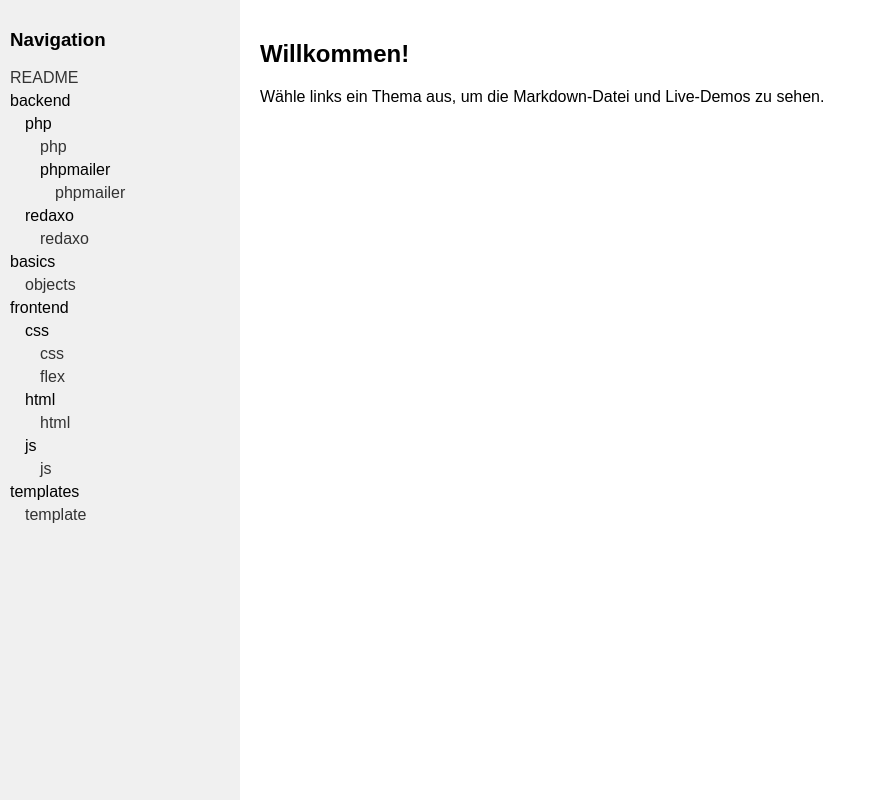
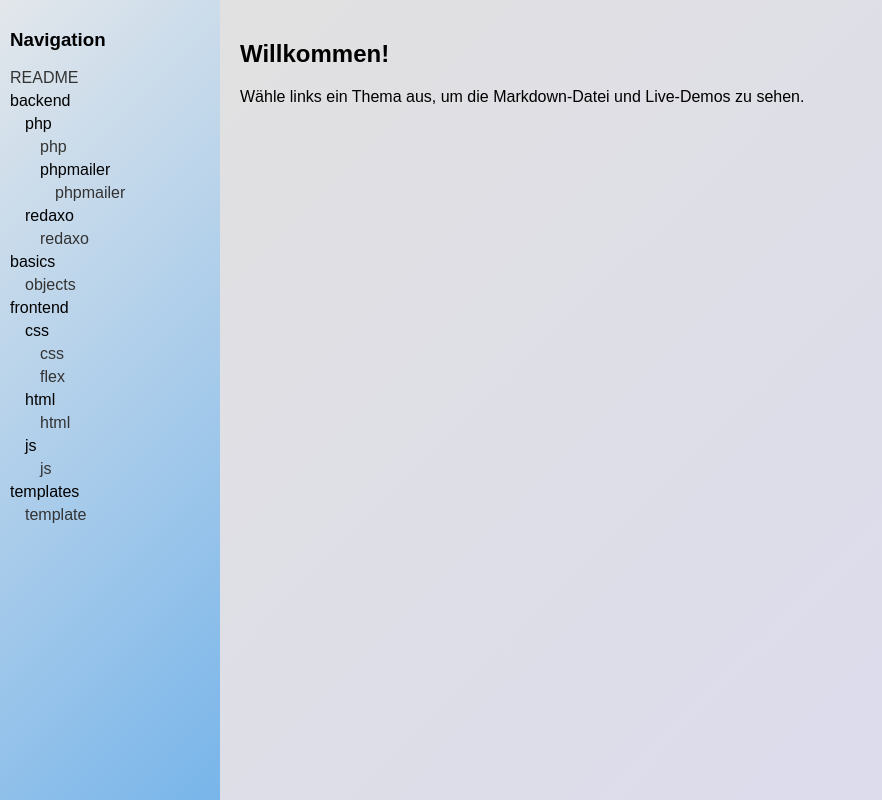
Before and after one commit to ddeeenniiss/knowledge-base, a plain HTML site: page index.html in a window 1280 px wide. Shown: the whole page, without its empty margins (0-882 px from the left). Drawn offline with nearby package versions, Linux system fonts and the light colour scheme.

Commit message:
Update index.html

```diff
--- a/index.html
+++ b/index.html
@@ -5,13 +5,14 @@
 <title>Knowledge Base</title>
 <script src="https://cdn.jsdelivr.net/npm/marked/marked.min.js"></script>
 <style>
+  * {box-sizing: border-box;}
   body { font-family: sans-serif; margin: 0; display: flex; height: 100vh; }
-  nav { width: 220px; background: #f0f0f0; padding: 10px; overflow-y: auto; }
+  nav { width: 220px; background: linear-gradient(135deg, #e3e7eb, #78b5ea); padding: 10px; overflow-y: auto; }
   nav ul { list-style: none; padding: 0; }
   nav li { margin: 5px 0; }
   nav a { text-decoration: none; color: #333; cursor: pointer; }
   nav a:hover { text-decoration: underline; }
-  #content { flex: 1; padding: 20px; overflow-y: auto; }
+  .content { flex: 1; padding: 20px; overflow-y: auto; background: linear-gradient(135deg, #e1e1e1, #dadaf0);}
   .demo-box { width: 100px; height: 100px; background: coral; transition: 0.3s; margin: 10px 0; }
   .demo-box:hover { transform: scale(1.2); }
 </style>
@@ -25,7 +26,7 @@
   </ul>
 </nav>
 
-<div id="content">
+<div class="content">
   <h2>Willkommen!</h2>
   <p>Wähle links ein Thema aus, um die Markdown-Datei und Live-Demos zu sehen.</p>
 </div>
```
